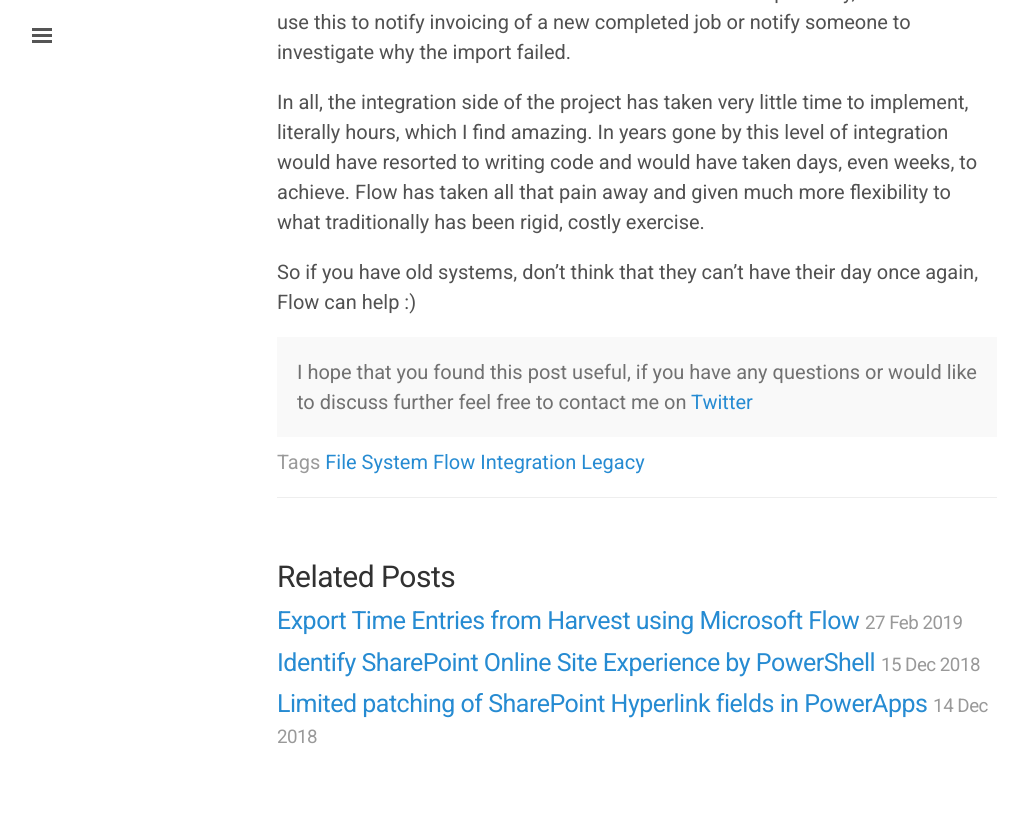
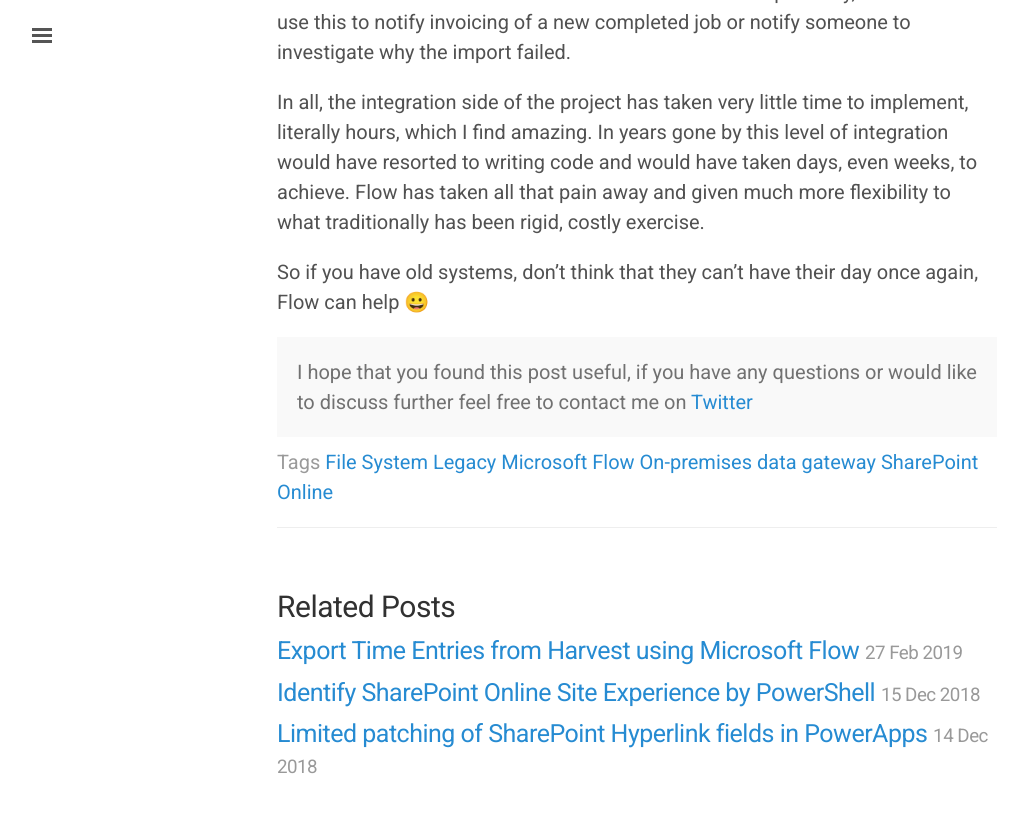
Before and after one commit to garrytrinder/garrytrinder.github.io, a Jekyll site: the page built from _posts/2018-11-09-flow-loves-legacy-systems.md, in a window 1280 px wide and 900 px high, scrolled down 2755 px. Shown: the top 813 px of the window, without its empty margins (3-1022 px from the left). Built offline with Jekyll 4.4.1, drawn with Linux system fonts in a browser that asks for light colours; nearby versions of some CDN libraries; some of the changed text lies outside the part shown.

Commit message:
Updated Tags and Categories

```diff
--- a/_posts/2018-11-09-flow-loves-legacy-systems.md
+++ b/_posts/2018-11-09-flow-loves-legacy-systems.md
@@ -1,8 +1,8 @@
 ---
 layout:         post
-title:          Flow loves Legacy Systems
-category:       Flow
-tags:           [Flow,Integration,Legacy,File System]
+title:          Flow ❤️ Legacy Systems
+category:       Integration
+tags:           [Microsoft Flow,Legacy,File System,On-premises data gateway, SharePoint Online,]
 permalink:      /:year/:month/:title
 published:      true
 ---
@@ -35,4 +35,4 @@ We have built two flows that again use the File System connector to trigger when
 
 In all, the integration side of the project has taken very little time to implement, literally hours, which I find amazing. In years gone by this level of integration would have resorted to writing code and would have taken days, even weeks, to achieve. Flow has taken all that pain away and given much more flexibility to what traditionally has been rigid, costly exercise.
 
-So if you have old systems, don't think that they can't have their day once again, Flow can help :)
+So if you have old systems, don't think that they can't have their day once again, Flow can help 😀
```
Also changed, not shown: _posts/2018-07-19-removing-unnecessary-applytoeach-action-when-using-getitems-action.md (+2 -2 lines), _posts/2018-12-15-identify-sharepoint-online-site-experience-by-powershell.md (+2 -2 lines), _posts/2019-02-27-get-time-entries-from-harvest-using-flow.md (+2 -2 lines).
